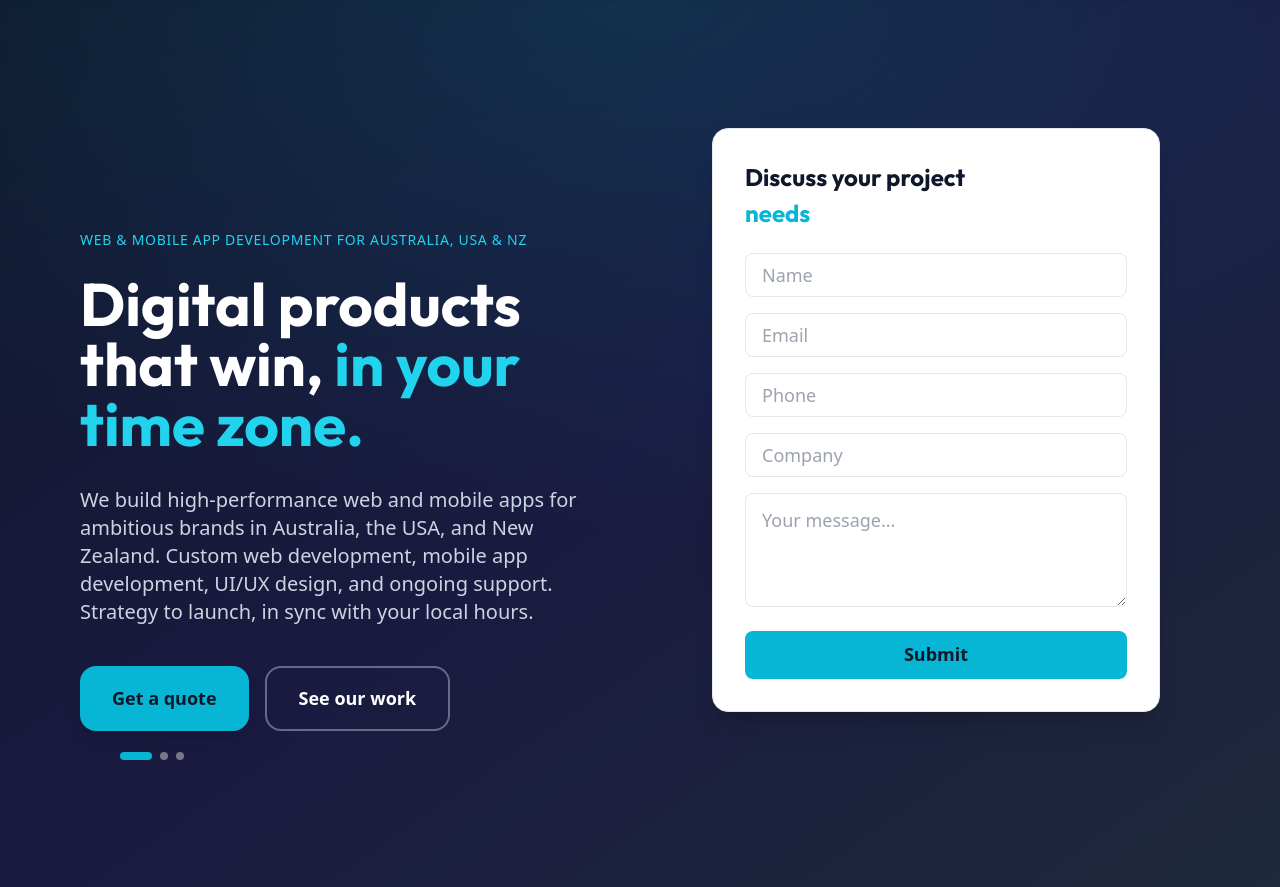
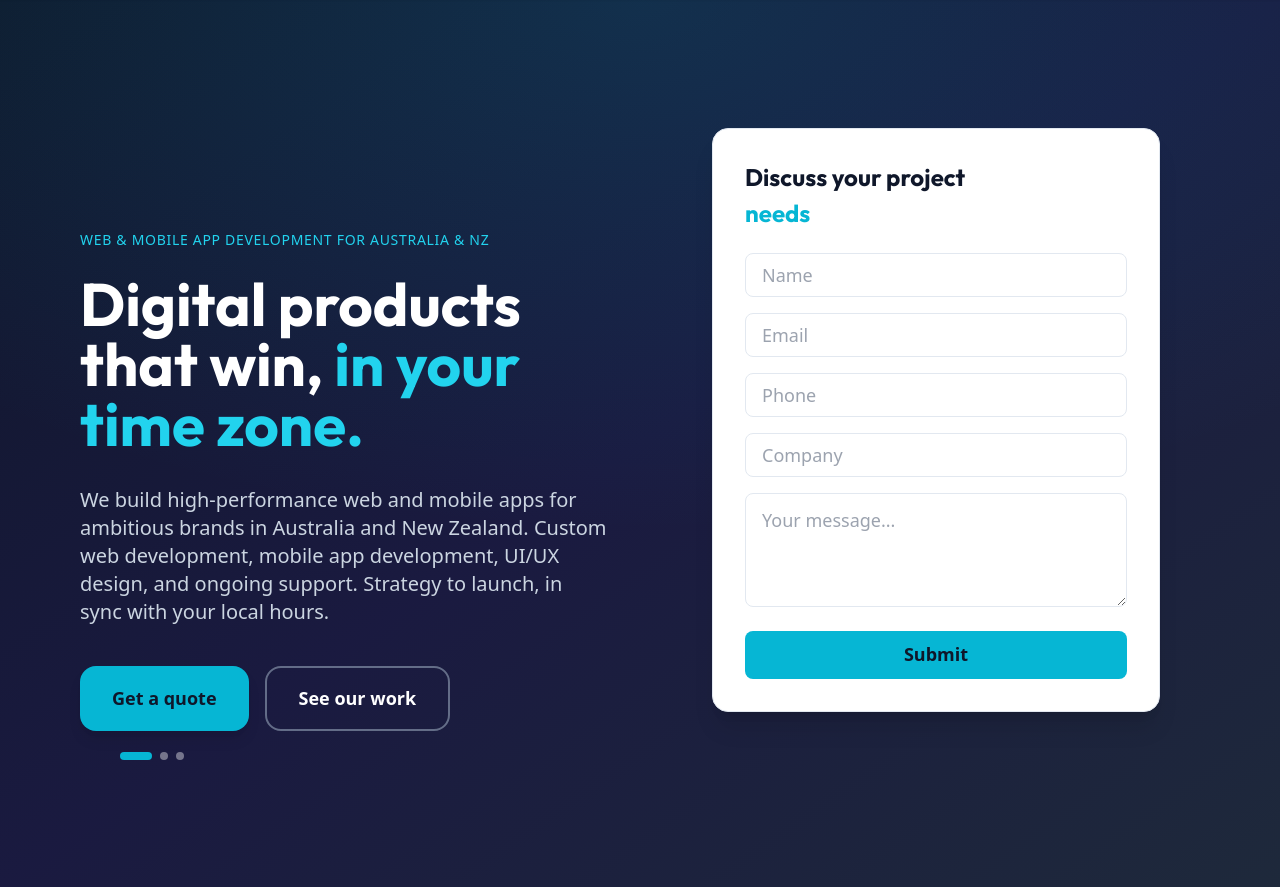
Before and after one commit to DevHamza786/Brand-Website, a PHP site: page / in a window 1280 px wide. Shown: the part 81-968 px from the top of the page. Run offline with PHP 8.4, Linux system fonts and the light colour scheme; some libraries are stand-ins or nearby versions.

Commit message:
assuie website

```diff
--- a/php_website/about.php
+++ b/php_website/about.php
@@ -12,7 +12,7 @@ $assets = asset_url('');
     <div class="grid lg:grid-cols-2 gap-16 items-center">
       <div>
         <h1 class="font-headline font-bold text-4xl md:text-5xl lg:text-6xl leading-tight mb-8">Australian Web and Mobile App Development Agency: Local Trust, Global Standards</h1>
-        <p class="text-xl text-slate-300 leading-relaxed mb-8">We are a digital product agency that bridges Australian innovation with world class engineering. Web development, mobile app development, and UI/UX design for ambitious brands in Australia, the USA, and New Zealand.</p>
+        <p class="text-xl text-slate-300 leading-relaxed mb-8">We are a digital product agency that bridges Australian innovation with world class engineering. Web development, mobile app development, and UI/UX design for ambitious brands in Australia and New Zealand.</p>
         <p class="text-slate-300 leading-relaxed">Aussie App Studio exists because great ideas deserve great execution. We specialise in web and mobile app development for brands that want a partner who thinks in time zones, scales with growth, and designs for conversion.</p>
       </div>
       <div class="relative">
@@ -28,7 +28,7 @@ $assets = asset_url('');
     <h2 class="font-headline font-bold text-3xl md:text-4xl text-navy mb-10">Our story</h2>
     <div class="grid lg:grid-cols-[1.2fr_1fr] gap-10 lg:gap-16 items-start">
       <div class="max-w-copy space-y-8">
-        <p class="text-slate-700 leading-relaxed text-lg">Our team brings together strategy, UI/UX design, and full-stack development so you get one team from first sketch to launch and beyond. We work with clients across Australia, the USA, and New Zealand. Aligned to your hours, not the other way around.</p>
+        <p class="text-slate-700 leading-relaxed text-lg">Our team brings together strategy, UI/UX design, and full-stack development so you get one team from first sketch to launch and beyond. We work with clients across Australia and New Zealand. Aligned to your hours, not the other way around.</p>
         <p class="text-slate-700 leading-relaxed text-lg">Whether you're scaling an existing product or launching something new, we're built to deliver agile, secure, and user-centric platforms that drive real business outcomes. We don't do black-box outsourcing; we work as an extension of your team with clear ownership and communication.</p>
         <p class="text-slate-700 leading-relaxed text-lg">From discovery and wireframes to production and support, we cover the full product lifecycle. That means fewer handoffs, fewer surprises, and a single team that cares about your success as much as you do.</p>
       </div>
--- a/php_website/includes/footer.php
+++ b/php_website/includes/footer.php
@@ -14,7 +14,7 @@ if (!defined('SITE_ADDRESS')) define('SITE_ADDRESS', 'Victoria, Melbourne, Austr
     <div class="grid grid-cols-1 md:grid-cols-2 lg:grid-cols-4 gap-12 lg:gap-10">
       <div>
         <a href="<?php echo $base; ?>index.php" class="inline-block mb-5"><img src="<?php echo $assets; ?>logo.png" alt="" class="h-10 w-auto object-contain opacity-95"></a>
-        <p class="text-slate-300 text-sm leading-relaxed max-w-xs">Digital products that win in your time zone. Serving Australia, USA & New Zealand.</p>
+        <p class="text-slate-300 text-sm leading-relaxed max-w-xs">Digital products that win in your time zone. Serving Australia & New Zealand.</p>
         <p class="mt-4 text-slate-400 text-sm"><?php echo htmlspecialchars(SITE_ADDRESS); ?></p>
       </div>
       <div>
--- a/php_website/includes/home-hero.php
+++ b/php_website/includes/home-hero.php
@@ -1,13 +1,13 @@
 <?php
 $heroSlides = [
-  ['sub'=>'WEB & MOBILE APP DEVELOPMENT FOR AUSTRALIA, USA & NZ','head'=>'Digital products that win, ','highlight'=>'in your time zone.','desc'=>'We build high-performance web and mobile apps for ambitious brands in Australia, the USA, and New Zealand. Custom web development, mobile app development, UI/UX design, and ongoing support. Strategy to launch, in sync with your local hours.'],
+  ['sub'=>'WEB & MOBILE APP DEVELOPMENT FOR AUSTRALIA & NZ','head'=>'Digital products that win, ','highlight'=>'in your time zone.','desc'=>'We build high-performance web and mobile apps for ambitious brands in Australia and New Zealand. Custom web development, mobile app development, UI/UX design, and ongoing support. Strategy to launch, in sync with your local hours.'],
   ['sub'=>'CUSTOM SOFTWARE & UI/UX','head'=>'From idea to launch, ','highlight'=>'faster.','desc'=>'Discovery, design, and development in one place. We help you validate, prototype, and ship products that users love, with clear timelines and transparent pricing.'],
-  ['sub'=>'TRUSTED BY BRANDS IN AU, USA & NZ','head'=>'Local partnership, ','highlight'=>'global capability.','desc'=>'An Australian-owned studio with the technical firepower to compete anywhere. Get the reliability of a local partner and the scale of a global team.']
+  ['sub'=>'TRUSTED BY BRANDS IN AU & NZ','head'=>'Local partnership, ','highlight'=>'global capability.','desc'=>'An Australian-owned studio with the technical firepower to compete anywhere. Get the reliability of a local partner and the scale of a global team.']
 ];
 ?>
 <section class="relative min-h-[92vh] flex items-center overflow-hidden bg-gradient-to-br from-navy via-navy-deep to-navy-light text-white">
   <div class="absolute inset-0 bg-[radial-gradient(ellipse_80%_60%_at_50%_0%,rgba(6,182,212,0.15),transparent)]"></div>
-  <div class="max-w-content mx-auto px-6 md:px-10 py-24 md:py-32 w-full relative z-10">
+  <div class="max-w-content mx-auto px-6 md:px-10 py-10 md:py-32 w-full relative z-10">
     <div class="grid lg:grid-cols-2 gap-12 lg:gap-16 items-center">
       <div class="order-1 lg:order-1 relative min-h-0 lg:min-h-[380px]">
         <?php foreach ($heroSlides as $i => $s) { ?>
--- a/php_website/includes/home-sections.php
+++ b/php_website/includes/home-sections.php
@@ -240,7 +240,7 @@ $techLogos = ['Node.js'=>'nodejs.png','Express'=>'expressjs.png','Django'=>'djon
       <p class="text-slate-600 text-lg">Get the answers to common questions about working with Aussie App Studio.</p>
     </div>
     <div class="space-y-4 max-w-5xl mx-auto">
-      <?php $homeFaqs = [['Do you work with clients outside Australia?','Yes. We serve brands in Australia, the USA, and New Zealand with collaboration timed to your time zone.'],['What tech stack do you use?','We build with React, Flutter, Node.js, and proven modern tools.'],['How do you handle time zones?','We align our availability to your business hours.'],['Do you offer ongoing support?','Yes. From launch we offer maintenance, updates, and support.'],["What's the typical project timeline?","It depends on scope. We'll give you a clear timeline after we understand your brief."]];
+      <?php $homeFaqs = [['Do you work with clients outside Australia?','Yes. We serve brands in Australia and New Zealand with collaboration timed to your time zone.'],['What tech stack do you use?','We build with React, Flutter, Node.js, and proven modern tools.'],['How do you handle time zones?','We align our availability to your business hours.'],['Do you offer ongoing support?','Yes. From launch we offer maintenance, updates, and support.'],["What's the typical project timeline?","It depends on scope. We'll give you a clear timeline after we understand your brief."]];
       foreach ($homeFaqs as $fi => $faq) { ?>
       <div data-faq-item class="rounded-2xl border-2 bg-slate-50/50 <?php echo $fi===0?'faq-open border-cyan/40 shadow-lg':'border-slate-200'; ?>">
         <button type="button" data-faq-toggle class="w-full px-6 py-5 flex justify-between items-center gap-4 text-left" aria-expanded="<?php echo $fi===0?'true':'false'; ?>">
--- a/php_website/services.php
+++ b/php_website/services.php
@@ -10,7 +10,7 @@ $assets = asset_url('');
     <nav class="text-sm text-slate-400 mb-6"><a href="<?php echo $base; ?>index.php" class="hover:text-cyan-light">Home</a> / <span class="text-white font-medium">Services</span></nav>
     <div class="grid lg:grid-cols-2 gap-12 lg:gap-16 items-center">
       <div>
-        <p class="text-cyan-light font-body font-medium text-sm uppercase tracking-wider mb-4">Full stack development for Australia, USA & NZ</p>
+        <p class="text-cyan-light font-body font-medium text-sm uppercase tracking-wider mb-4">Full stack development for Australia & NZ</p>
         <h1 class="font-headline font-bold text-4xl md:text-5xl lg:text-6xl leading-tight mb-6">Web & mobile app <span class="text-cyan-light">development services</span></h1>
         <p class="text-xl text-slate-300 leading-relaxed mb-8 max-w-xl">From strategy and UI/UX design to full stack development and ongoing support. We build software that converts and scales for Australian businesses and beyond. Get a quote or discuss your project in the form.</p>
         <a href="<?php echo $base; ?>contact.php" class="inline-flex items-center gap-2 px-6 py-3.5 bg-cyan hover:bg-cyan-light text-navy font-body font-semibold rounded-xl">Get a quote</a>
--- a/php_website/services/web-development.php
+++ b/php_website/services/web-development.php
@@ -121,7 +121,7 @@ require_once __DIR__ . '/../includes/service-hero-with-form.php';
     <div class="text-slate-700 leading-relaxed space-y-6">
       <p>Our web development services are built around modern, proven technology. We use React and Next.js for the front end so your users get a fast, responsive experience on any device. On the server side we use Node.js and TypeScript so your application is maintainable and easy to extend. When we need a database we typically choose PostgreSQL for relational data or MongoDB when a document store fits better. Every stack decision is made with your long term goals in mind, not just the quickest path to launch.</p>
       <p>Australian businesses come to us when they need more than a basic website. They need a web application that handles real users, real data, and real transactions. That might be an e‑commerce platform with custom checkout and inventory logic, a SaaS product with subscriptions and dashboards, or an internal tool that streamlines operations. We have built all of these and we know how to scope them so you get a clear timeline and a fixed price. No endless iterations or surprise invoices.</p>
-      <p>Performance and SEO are part of every web development project we deliver. Security is non-negotiable: we follow OWASP guidelines, use parameterised queries, and ensure authentication and authorisation are implemented correctly. We work with clients in Sydney, Melbourne, Brisbane, Auckland, and the United States. Time zone aligned so you get responses and calls in your business hours.</p>
+      <p>Performance and SEO are part of every web development project we deliver. Security is non-negotiable: we follow OWASP guidelines, use parameterised queries, and ensure authentication and authorisation are implemented correctly. We work with clients in Sydney, Melbourne, Brisbane, and Auckland. Time zone aligned so you get responses and calls in your business hours.</p>
     </div>
   </div>
 </section>
```
